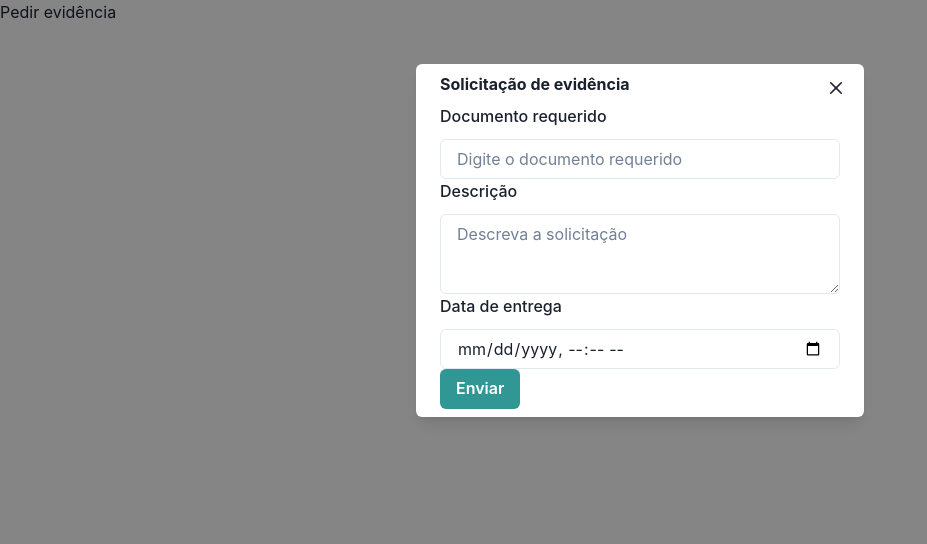
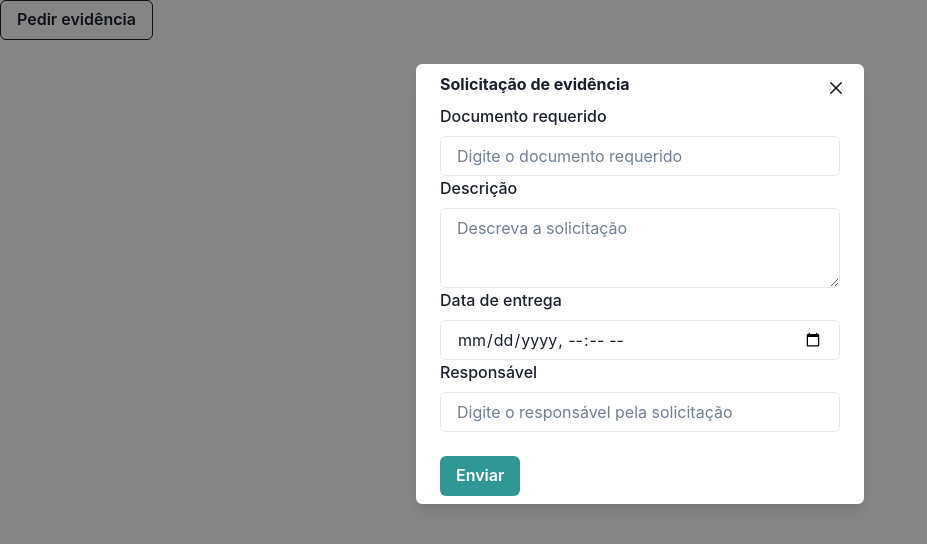
Before and after one commit to BuzzTech-API/API_ADS_3SEMESTRE_2023.2, a React (Create React App) app in the folder src/frontend/my-app/: page / in a window 1280 px wide. Both pictures are taken after a click on the button "Pedir evidência". Shown: the top 544 px of the page, without its empty margins (0-927 px from the left). Built offline with nearby package versions, Linux system fonts and the light colour scheme.

Commit message:
Update modal

```diff
--- a/src/frontend/my-app/src/components/Modal/ModalPage.tsx
+++ b/src/frontend/my-app/src/components/Modal/ModalPage.tsx
@@ -10,18 +10,22 @@ export const ModalSolicitaEvidencia = () =>{
     return (
 
             <>
-            <button onClick={onOpen}>Pedir evidência</button>
+            <Button onClick={onOpen} colorScheme="dark" variant='outline'>Pedir evidência</Button>
                 <ModalGeneric isOpen={isOpen} onClose={onClose}>
             <FormLabel><strong>Solicitação de evidência</strong></FormLabel>
-                <FormLabel id="label">Documento requerido</FormLabel>
+                <FormLabel margin-bottom="4px">Documento requerido</FormLabel>
                 <Input placeholder='Digite o documento requerido' size='md' />
 
-                <FormLabel id="label">Descrição</FormLabel>
+                <FormLabel margin-bottom="4px">Descrição</FormLabel>
                 <Textarea placeholder='Descreva a solicitação' />
 
-                <FormLabel id="label">Data de entrega</FormLabel>
+                <FormLabel margin-bottom="4px">Data de entrega</FormLabel>
                 <Input placeholder="Selecione a data" size="md" type="datetime-local"/>
 
+                <FormLabel margin-bottom="4px">Responsável</FormLabel>
+                <Input placeholder='Digite o responsável pela solicitação' size='md' />
+                <br/>
+                <br/>
                 <Button colorScheme='teal' variant='solid'>Enviar</Button>
         </ModalGeneric></>
 
```
